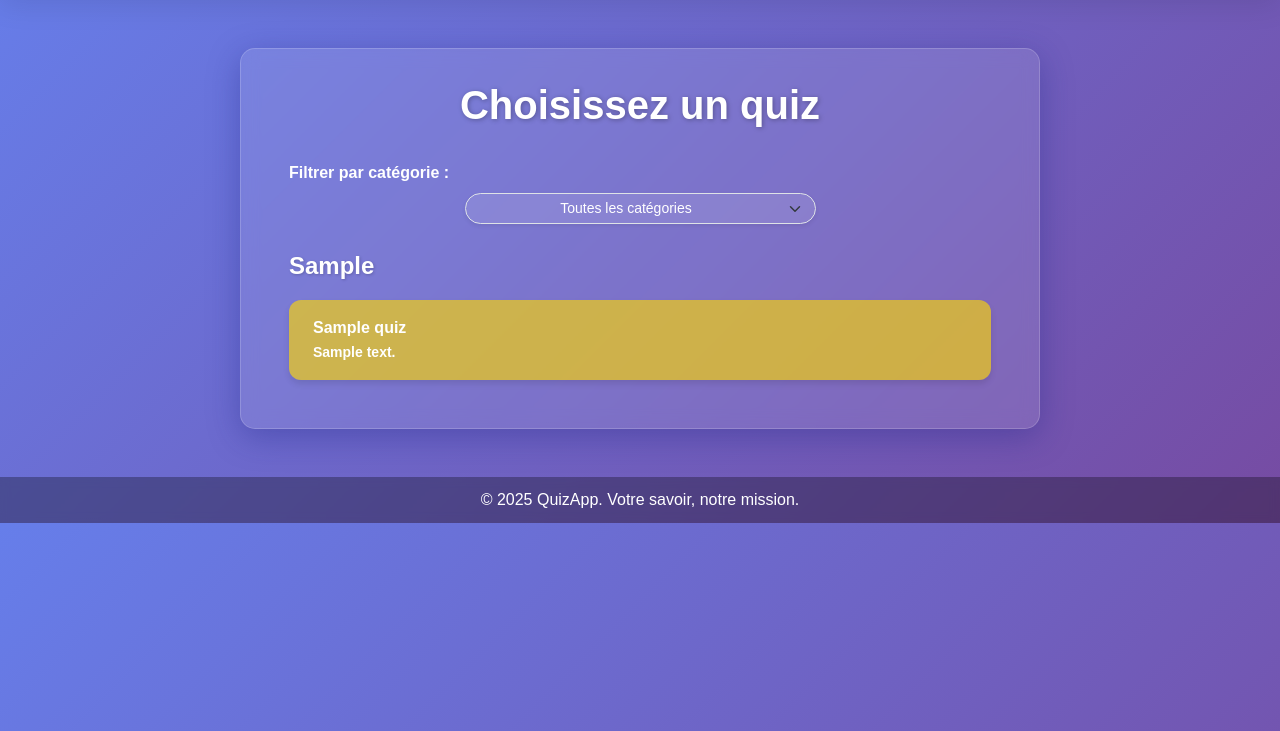
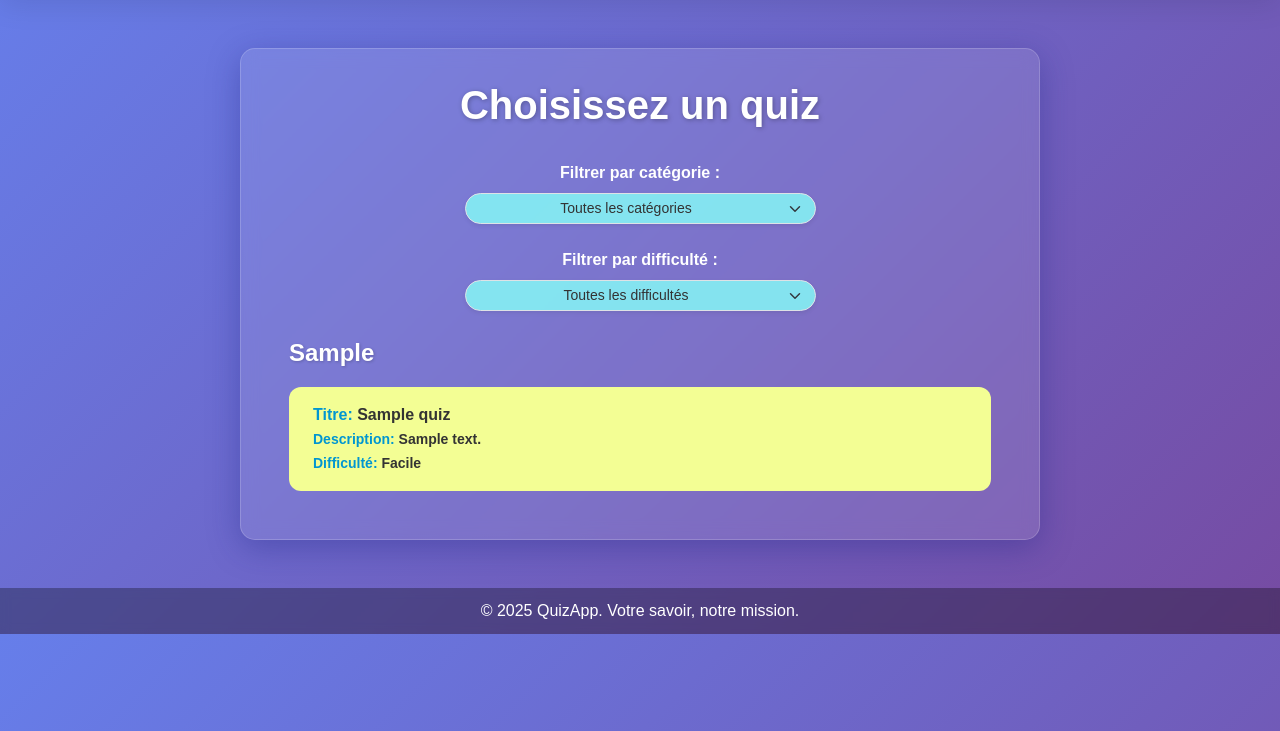
Before and after one commit to Hanae123458/djangoQuizProject, a Django app: page /quiz/choice/ in a window 1280 px wide. Shown: the part 56-787 px from the top of the page. Run offline with Django 5.2, Linux system fonts and the light colour scheme; a user stored in the database is signed in; tables that the repository leaves empty hold one stand-in row (values such as "Sample post"); grey boxes marked "Sample" are stand-in pictures.

Commit message:
ajout de filtrage par difficulte

```diff
--- a/quizApp/models.py
+++ b/quizApp/models.py
@@ -2,6 +2,7 @@ from django.db import models
 from django.utils import timezone
 from django.conf import settings
 from django.contrib.auth.models import AbstractUser
+from django.core.exceptions import ValidationError
 
 class Participant(AbstractUser):
     profile_picture = models.ImageField(
@@ -24,6 +25,12 @@ class Categorie(models.Model):
         return self.type_quiz
 
 class Quiz(models.Model):
+    DIFFICULTE_CHOICES = [
+        ('Facile', 'Facile'),
+        ('Moyen', 'Moyen'),
+        ('Difficile', 'Difficile'),
+    ]
+    difficulte = models.CharField(max_length=10, choices=DIFFICULTE_CHOICES, default='Facile')
     title = models.CharField(max_length=255)
     description = models.TextField()
     type_quiz = models.ForeignKey(Categorie,on_delete=models.CASCADE)
@@ -34,16 +41,36 @@ class Quiz(models.Model):
         return self.title
 
 class Question(models.Model):
+    TYPE_CHOICES = [
+        ('QCM', 'QCM'),
+        ('VF', 'Vrai/Faux'),
+        ('RC', 'Réponse courte'),
+    ]
     quiz = models.ForeignKey(Quiz, on_delete=models.CASCADE)
     question_text = models.CharField(max_length=255)
+    type_question = models.CharField(max_length=3, choices=TYPE_CHOICES, default='VF')
     reponse_1 = models.CharField(max_length=255)
     reponse_2 = models.CharField(max_length=255)
-    reponse_3 = models.CharField(max_length=255)
-    reponse_4 = models.CharField(max_length=255)
+    reponse_3 = models.CharField(max_length=255, blank=True)
+    reponse_4 = models.CharField(max_length=255, blank=True)
     bonne_reponse = models.IntegerField()
 
     def __str__(self):
         return self.question_text
+
+    def clean(self):
+        super().clean()
+
+        if self.type_question == "VF":
+            if self.reponse_3 or self.reponse_4:
+                raise ValidationError("Type Vrai/Faux : Réponse 3 et 4 doivent être vides.")
+        elif self.type_question == "QCM":
+            if not self.reponse_3 or not self.reponse_4:
+                raise ValidationError("Type QCM : les quatre réponses sont requises.")
+        elif self.type_question == "RC":
+            if self.reponse_2 or self.reponse_3 or self.reponse_4:
+                raise ValidationError("Type Réponse courte : seule Réponse 1 doit être utilisée.")
+
 
 
 class Score(models.Model):
--- a/quizApp/templates/quizChoice.html
+++ b/quizApp/templates/quizChoice.html
@@ -31,7 +31,7 @@
 
     .quiz-container {
       max-width: 800px;
-      margin: 3rem auto; /* Ajout d'un espace en haut et en bas */
+      margin: 3rem auto;
       background: rgba(255, 255, 255, 0.1);
       border-radius: 15px;
       padding: 2rem 3rem;
@@ -39,7 +39,6 @@
       backdrop-filter: blur(8.5px);
       border: 1px solid rgba(255, 255, 255, 0.18);
     }
-
 
     h1 {
       text-align: center;
@@ -58,19 +57,19 @@
     }
 
     .quiz-card {
-      background: #fed800a0;
+      background: #f3fe94;
+      color: #333 !important;
       padding: 1rem 1.5rem;
+      margin-bottom: 1rem;
       border-radius: 12px;
-      margin-bottom: 1rem;
-      box-shadow: 0 4px 6px rgba(0,0,0,0.1);
-      transition: transform 0.2s ease, background-color 0.3s ease;
+      transition: all 0.3s ease;
     }
 
     .quiz-card:hover {
-      background: #ffd700;
-      color: #333;
+      background: #efff64;
+      color: #333 !important;
       transform: scale(1.03);
-      box-shadow: 0 6px 12px rgba(0,0,0,0.2);
+      box-shadow: 0 6px 12px  #efff64;
     }
 
     .quiz-card a {
@@ -78,6 +77,15 @@
       text-decoration: none;
       font-weight: 600;
       display: block;
+    }
+
+    .titles{
+      color: #0096d1; /* Violet foncé pour les libellés */
+      font-weight: bold;
+    }
+
+    .value {
+      color:  #333 !important; /* Blanc ou autre couleur contrastée */
     }
 
     @media (max-width: 768px) {
@@ -93,6 +101,7 @@
         font-size: 1.2rem;
       }
     }
+
     footer {
       background-color: rgba(0, 0, 0, 0.3);
       backdrop-filter: blur(5px);
@@ -113,10 +122,8 @@
       <div class="collapse navbar-collapse" id="navbarNav">
         <ul class="navbar-nav me-auto">
           <li class="nav-item"><a class="nav-link active" href="{% url 'home' %}">Accueil</a></li>
-
-          <li class="nav-item"><a class="nav-link " href="{% url 'quizPage' %}">QuizPage</a></li>
+          <li class="nav-item"><a class="nav-link" href="{% url 'quizPage' %}">QuizPage</a></li>
         </ul>
-
         <div>
           {% if user.is_authenticated %}
           <div class="d-inline">
@@ -126,42 +133,41 @@
             </form>
             <a href="{%url 'profile'%}" class="me-2">
               {% if user.profile_picture %}
-                <img src="{{ user.profile_picture.url }}" alt="Profil" class="rounded-circle" style="width: 40px;
-                height: 40px;
-                object-fit: cover;
-                margin-right: 10px;
-                border: 4px solid purple;">
-                {% else %}{% load static %}
-
-                    <img src="{% static 'images/default_profile.jpg ' %}" alt="Profil" class="rounded-circle" style="width: 40px;
-                    height: 40px;
-                    object-fit: cover;
-                    margin-right: 10px;
-                    border: 4px solid purple;">
-                </div>
+                <img src="{{ user.profile_picture.url }}" alt="Profil" class="rounded-circle" style="width: 40px; height: 40px; object-fit: cover; margin-right: 10px; border: 4px solid purple;">
+              {% else %}
+                {% load static %}
+                <img src="{% static 'images/default_profile.jpg' %}" alt="Profil" class="rounded-circle" style="width: 40px; height: 40px; object-fit: cover; margin-right: 10px; border: 4px solid purple;">
               {% endif %}
             </a>
+          </div>
           {% else %}
           <a href="{% url 'login' %}" class="btn btn-outline-light me-2">Connexion</a>
           <a href="{% url 'signup' %}" class="btn btn-main">Inscription</a>
           {% endif %}
-
+        </div>
       </div>
     </div>
   </nav>
 
   <div class="quiz-container">
     <h1>Choisissez un quiz</h1>
+    <div class="mb-3 text-center">
 
-    <div class="mb-3">
       <label for="categoryFilter" class="form-label fw-bold">Filtrer par catégorie :</label>
-    <select id="categoryFilter" class="form-select form-select-sm rounded-pill shadow-sm text-center w-50 mx-auto" style="background-color:rgba(255, 255, 255, 0.1); color: #fff;">
+      <select id="categoryFilter" class="form-select form-select-sm rounded-pill shadow-sm text-center w-50 mx-auto mb-3" style="background-color:rgba(134, 251, 247, 0.832); color: #333;">
         <option value="all">Toutes les catégories</option>
         {% for categorie in categories %}
-        <option  value="{{ categorie.type_quiz|slugify }}" style="color: #333;">
-            {{ categorie.type_quiz }}
-        </option>
+          <option value="{{ categorie.type_quiz|slugify }}" style="color: #333;">{{ categorie.type_quiz }}</option>
         {% endfor %}
+      </select>
+
+      <label for="difficultyFilter" class="form-label fw-bold mt-2">Filtrer par difficulté :</label>
+      <select id="difficultyFilter" class="form-select form-select-sm rounded-pill shadow-sm text-center w-50 mx-auto" style="background-color:rgba(134, 251, 247, 0.832); color: #333;">
+        <option style="color: #333;" value="all">Toutes les difficultés</option>
+        <option style="color: #333;" value="facile">Facile</option>
+        <option style="color: #333;" value="moyen">Moyen</option>
+        <option style="color: #333;" value="difficile">Difficile</option>
+
       </select>
     </div>
 
@@ -169,16 +175,27 @@
     {% for categorie in categories %}
       <div class="category-title category-group" data-category="{{ categorie.type_quiz|slugify }}">{{ categorie.type_quiz }}</div>
       {% for quiz in categorie.quiz_set.all %}
-        <div class="quiz-card" data-category="{{ categorie.type_quiz|slugify }}">
+      <div class="quiz-card" data-category="{{ categorie.type_quiz|slugify }}" data-difficulty="{{ quiz.difficulte|lower }}">
         <a href="{% url 'quizCommence' quiz.id %}">
-            {{ quiz.title }} <br>
-            <small>{{ quiz.description }}</small>
+          <span class="titles">Titre:</span>
+          <span class="value">{{ quiz.title }}</span> <br>
+
+          <small>
+            <span class="titles">Description:</span>
+            <span class="value">{{ quiz.description }}</span>
+          </small><br>
+
+          <small>
+            <span class="titles">Difficulté:</span>
+            <span class="value">{{ quiz.difficulte }}</span>
+          </small>
         </a>
       </div>
+
       {% endfor %}
     {% endfor %}
   </div>
-  <!-- Footer -->
+
   <footer>
     <div class="container">
       <p class="mb-0">© 2025 QuizApp. Votre savoir, notre mission.</p>
@@ -186,26 +203,39 @@
   </footer>
 
   <script>
-    document.getElementById('categoryFilter').addEventListener('change', function() {
-      const selectedCategory = this.value;
+    const categoryFilter = document.getElementById('categoryFilter');
+    const difficultyFilter = document.getElementById('difficultyFilter');
+
+    function filterQuizzes() {
+      const selectedCategory = categoryFilter.value;
+      const selectedDifficulty = difficultyFilter.value;
       const quizCards = document.querySelectorAll('.quiz-card');
       const categoryGroups = document.querySelectorAll('.category-group');
 
       quizCards.forEach(card => {
-        if (selectedCategory === 'all' || card.dataset.category === selectedCategory) {
-          card.style.display = 'block';
-        } else {
-          card.style.display = 'none';
-        }
+        const matchesCategory = selectedCategory === 'all' || card.dataset.category === selectedCategory;
+        const matchesDifficulty = selectedDifficulty === 'all' || card.dataset.difficulty === selectedDifficulty;
+        card.style.display = (matchesCategory && matchesDifficulty) ? 'block' : 'none';
       });
 
       categoryGroups.forEach(group => {
-        const hasVisibleCards = Array.from(group.nextElementSibling.querySelectorAll('.quiz-card'))
-          .some(card => card.style.display === 'block');
-        group.style.display = hasVisibleCards ? 'block' : 'none';
+        let next = group.nextElementSibling;
+        let hasVisible = false;
+        while (next && next.classList.contains('quiz-card')) {
+          if (next.style.display !== 'none') {
+            hasVisible = true;
+            break;
+          }
+          next = next.nextElementSibling;
+        }
+        group.style.display = hasVisible ? 'block' : 'none';
       });
-    });
+    }
+
+    categoryFilter.addEventListener('change', filterQuizzes);
+    difficultyFilter.addEventListener('change', filterQuizzes);
   </script>
+
   <script src="https://cdn.jsdelivr.net/npm/bootstrap@5.3.5/dist/js/bootstrap.bundle.min.js"></script>
 </body>
 </html>
--- a/quizApp/views.py
+++ b/quizApp/views.py
@@ -45,14 +45,23 @@ class quizPage(LoginRequiredMixin, View):
 class quizChoice(LoginRequiredMixin, View):
     def get(self, request):
         type_quiz = request.GET.get('categorie')
-        categories = Categorie.objects.prefetch_related('quiz_set')
+        difficulte = request.GET.get('difficulte')
+
+        categories = Categorie.objects.all()
+        quiz = Quiz.objects.all()
+
         if type_quiz:
-            quiz = Quiz.objects.filter(type_quiz__type_quiz=type_quiz)
-        else:
-            quiz = Quiz.objects.all()
-        return render(request, 'quizChoice.html', {'quiz': quiz,
-                                                    'categories': categories,
-                                                    'type_quiz': type_quiz})
+            quiz = quiz.filter(type_quiz__type_quiz=type_quiz)
+        if difficulte:
+            quiz = quiz.filter(difficulte=difficulte)
+
+        return render(request, 'quizChoice.html', {
+            'quiz': quiz,
+            'categories': categories,
+            'type_quiz': type_quiz,
+            'difficulte': difficulte,
+        })
+
 
 class quizCommence(LoginRequiredMixin, View):
     def get(self, request, quiz_id):
```
Also changed, not shown: quizApp/templates/quizCommence.html (+9 -2 lines), quizApp/migrations/0001_initial.py. Lines whose indentation alone changed are shown as unchanged.
